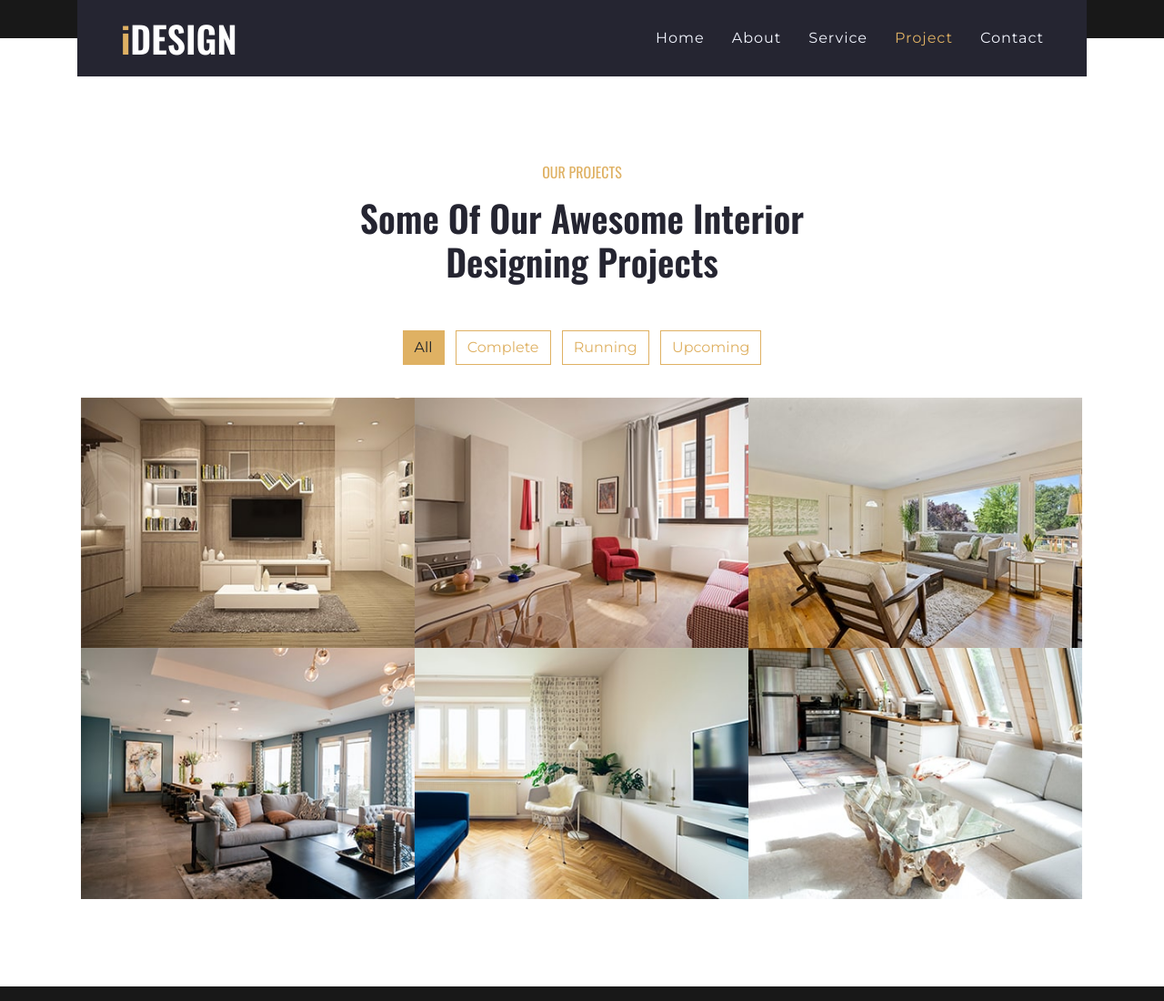
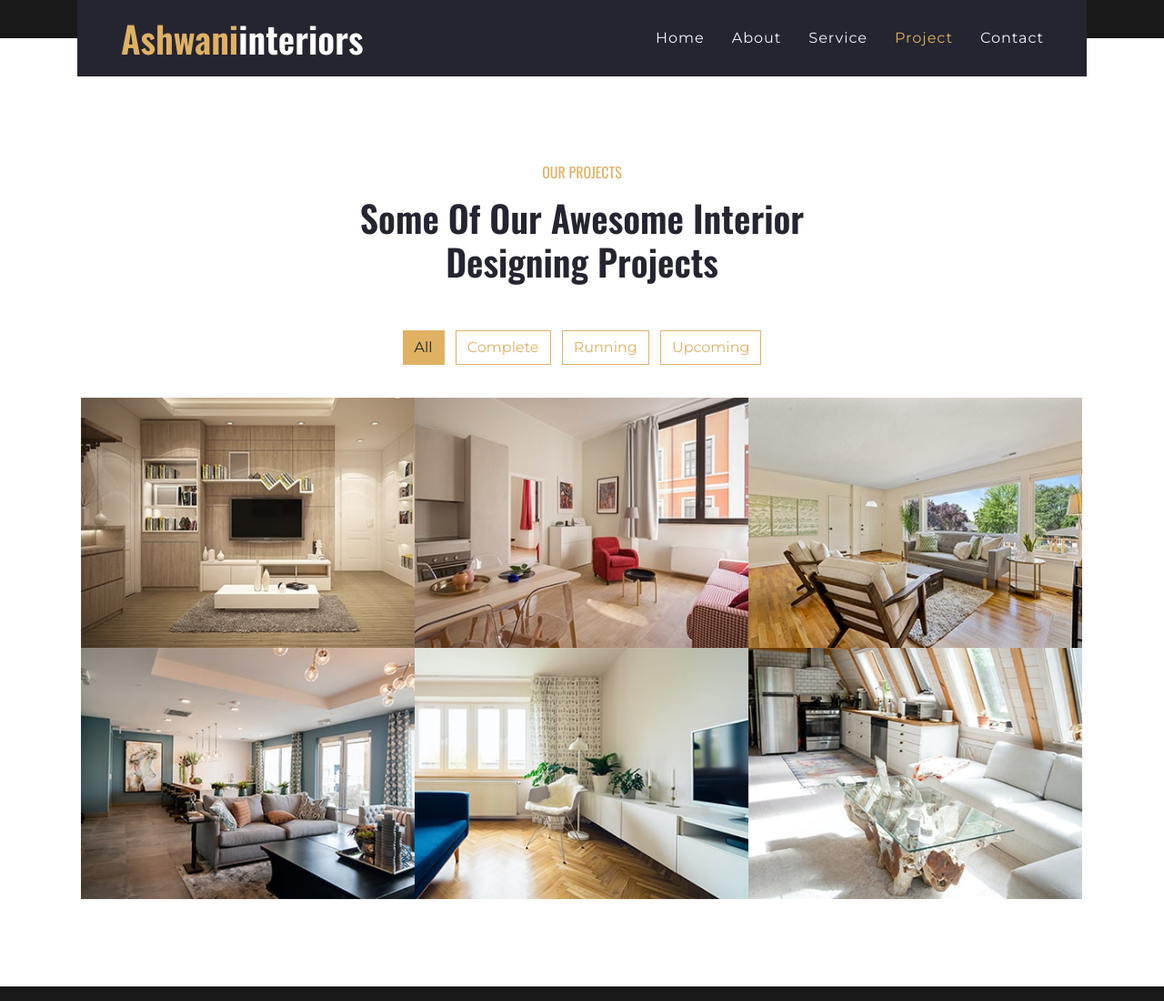
Before and after one commit to Ashwaniyadav9654/Ashwaniinteriors, a plain HTML site: page project.html in a window 1280 px wide. Shown: the top 1100 px of the page at 91% size. Drawn offline with nearby package versions, Linux system fonts and the light colour scheme.

Commit message:
Update project.html

```diff
--- a/project.html
+++ b/project.html
@@ -3,7 +3,7 @@
 
 <head>
     <meta charset="utf-8">
-    <title>iDESIGN - Interior Design HTML Template</title>
+    <title>Ashwani interiors</title>
     <meta content="width=device-width, initial-scale=1.0" name="viewport">
     <meta content="Free HTML Templates" name="keywords">
     <meta content="Free HTML Templates" name="description">
@@ -29,7 +29,7 @@
         <div class="container position-relative" style="z-index: 9;">
             <nav class="navbar navbar-expand-lg bg-secondary navbar-dark py-3 py-lg-0 pl-3 pl-lg-5">
                 <a href="" class="navbar-brand">
-                    <h1 class="m-0 display-5 text-white"><span class="text-primary">i</span>DESIGN</h1>
+                    <h1 class="m-0 display-5 text-white"><span class="text-primary">Ashwani</span>interiors</h1>
                 </a>
                 <button type="button" class="navbar-toggler" data-toggle="collapse" data-target="#navbarCollapse">
                     <span class="navbar-toggler-icon"></span>
```
